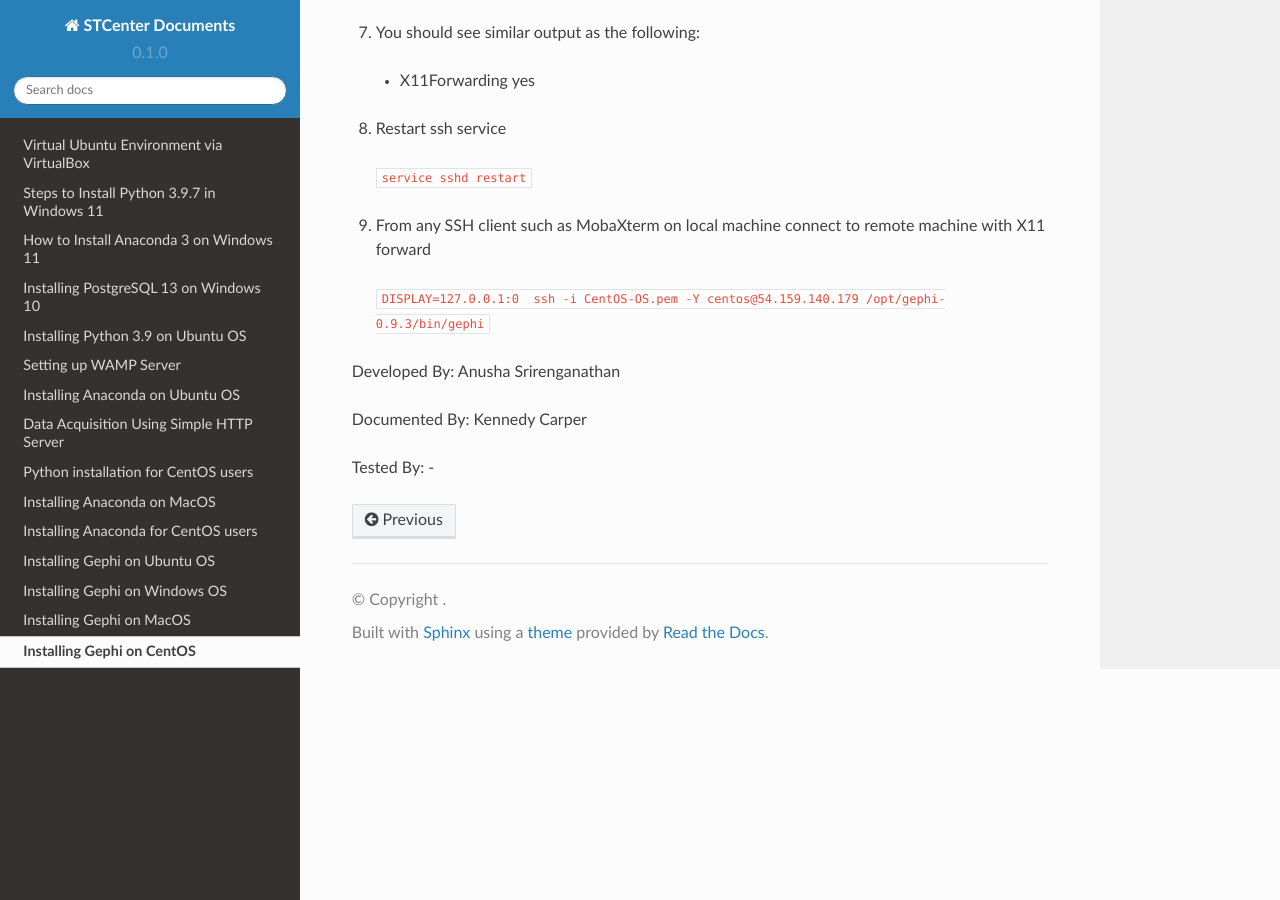
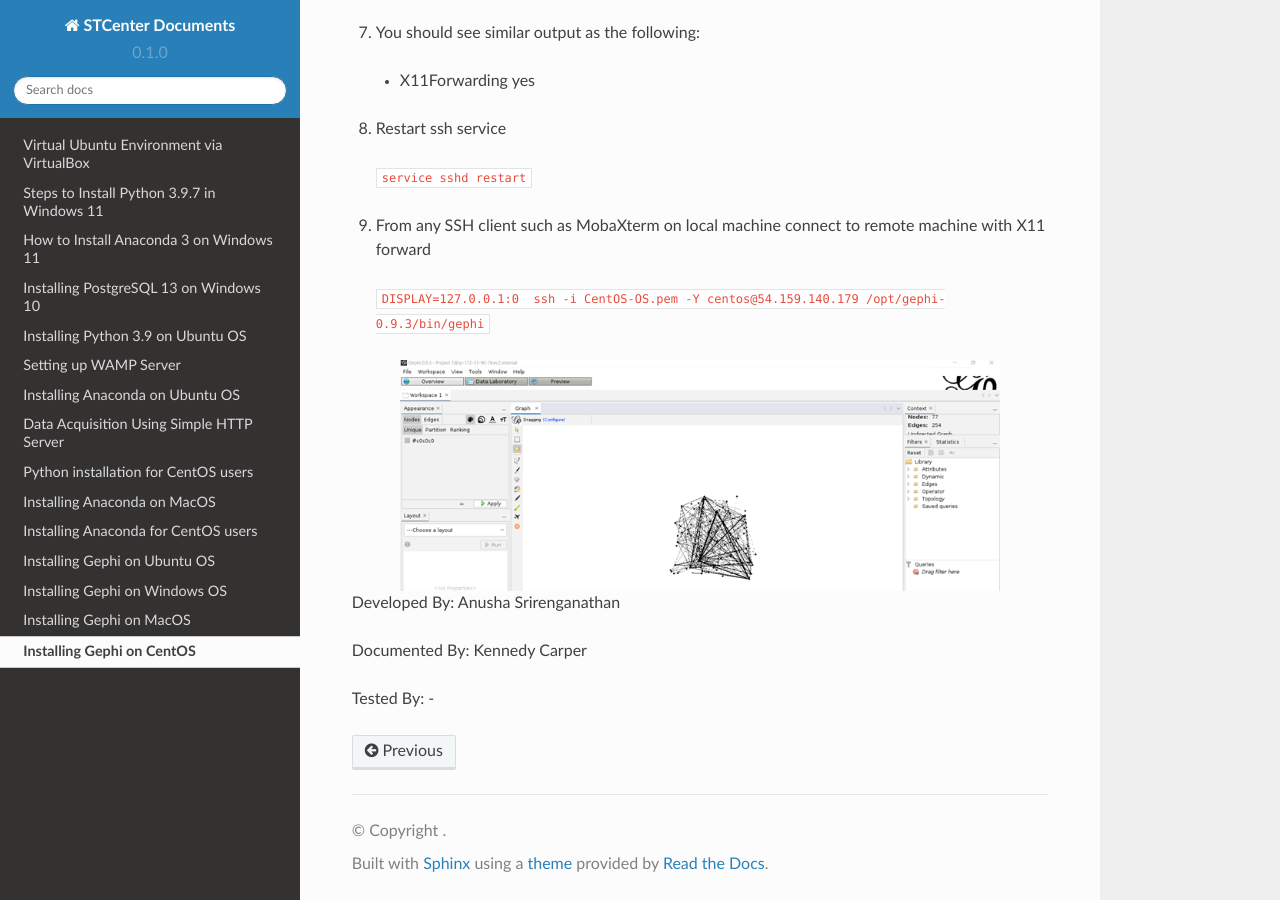
Before and after one commit to stccenter/STCenterDocs, a Sphinx documentation site: the page built from docs/source/Installing-Gephi-CentOS.rst, in a window 1280 px wide and 900 px high, scrolled down 745 px. Built offline with Sphinx 7.4.7 and the Read the Docs theme 2.0.0, drawn with Linux system fonts in a browser that asks for light colours.

Commit message:
Update Installing-Gephi-CentOS.rst

```diff
--- a/docs/source/Installing-Gephi-CentOS.rst
+++ b/docs/source/Installing-Gephi-CentOS.rst
@@ -39,9 +39,8 @@ Installing Gephi on CentOS
 
 
 .. image:: ../images/CentOS-Gephi.png
-    :width: 100%
+    :width: 600px
     :align: center
-    :height: 100%
     :alt: CentOS Gephi
 
 
```
